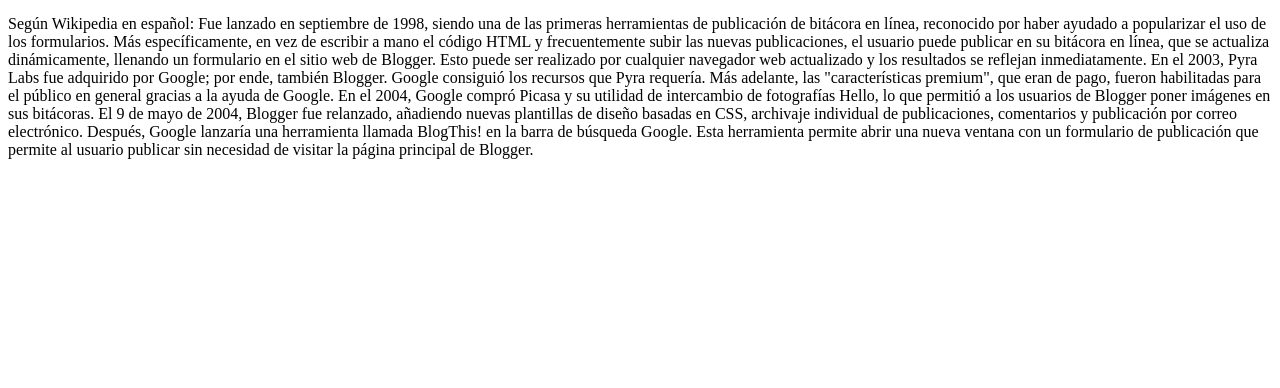
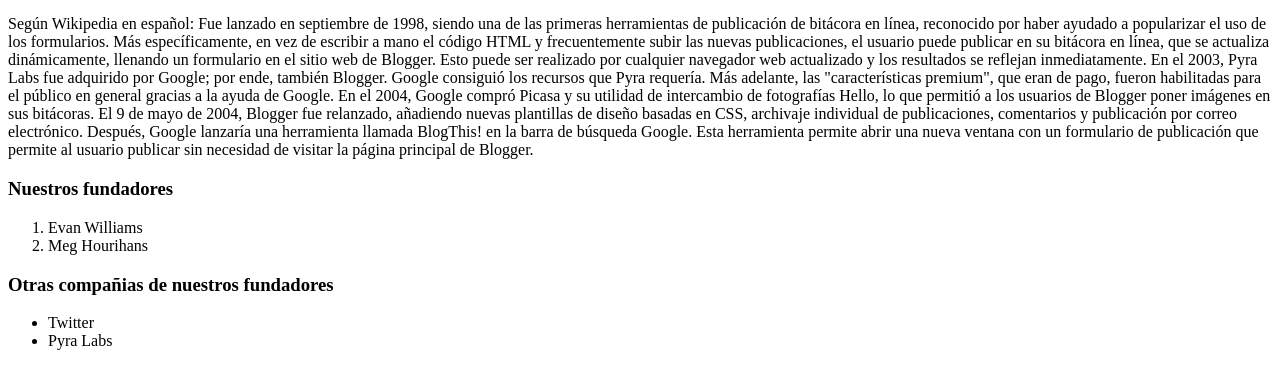
Before and after one commit to LawEnciso/parcial, a plain HTML site: page index.html in a window 1280 px wide. Shown: the part 392-780 px from the top of the page. Drawn offline with Linux system fonts and the light colour scheme.

Commit message:
Se adiciono un listado

```diff
--- a/index.html
+++ b/index.html
@@ -39,5 +39,17 @@
 		formulario de
 		publicación que permite al usuario publicar sin necesidad de visitar la página principal de Blogger.
         </div>
+	<div>
+            <h3>Nuestros fundadores</h3>
+            <ol>
+                <li> Evan Williams</li>
+                <li> Meg Hourihans</li>
+            </ol>
+            <h3>Otras compañias de nuestros fundadores</h3>
+            <ul>
+                <li> Twitter</li>
+                <li> Pyra Labs</li>
+            </ul>
+        </div>
     </body>
 </html>
```
